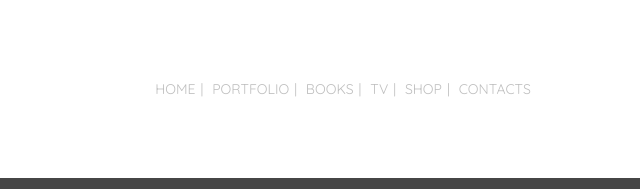
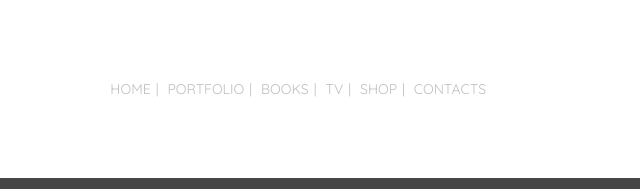
Before and after one commit to martinpanin/EnterTheMatrix, a plain HTML site: page contacts.html in a window 1280 px wide. Shown: the top 189 px of the page, 311-951 px from the left. Drawn offline with nearby package versions, Linux system fonts and the light colour scheme.

Commit message:
header fix

```diff
--- a/assets/css/style.css
+++ b/assets/css/style.css
@@ -124,7 +124,7 @@ header {
 }
 .headerbox2 {
   display: flex;
-  flex-grow: 2;
+  flex-grow: 9;
   justify-content: center;
 }
 .headerbox3 {
```
